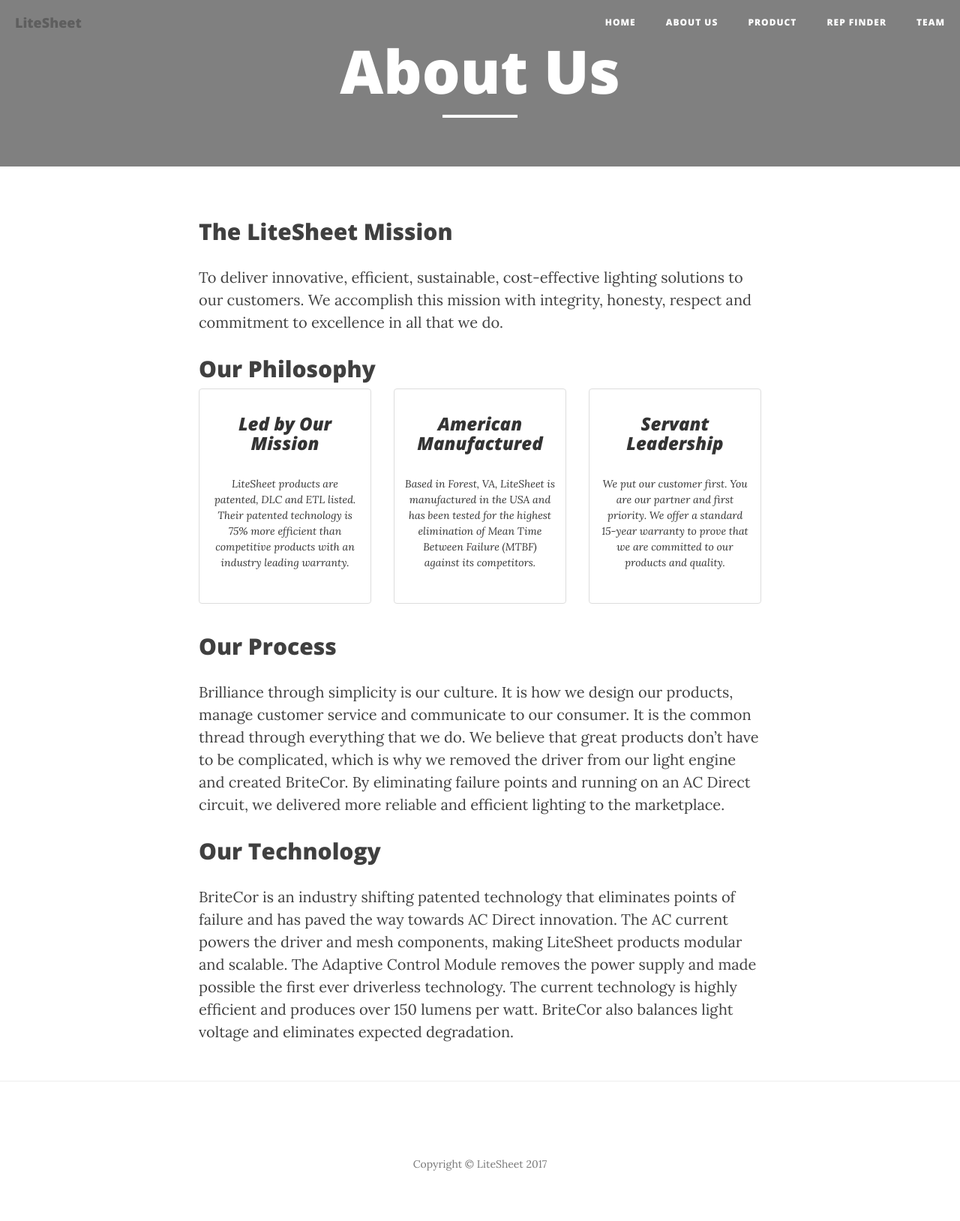
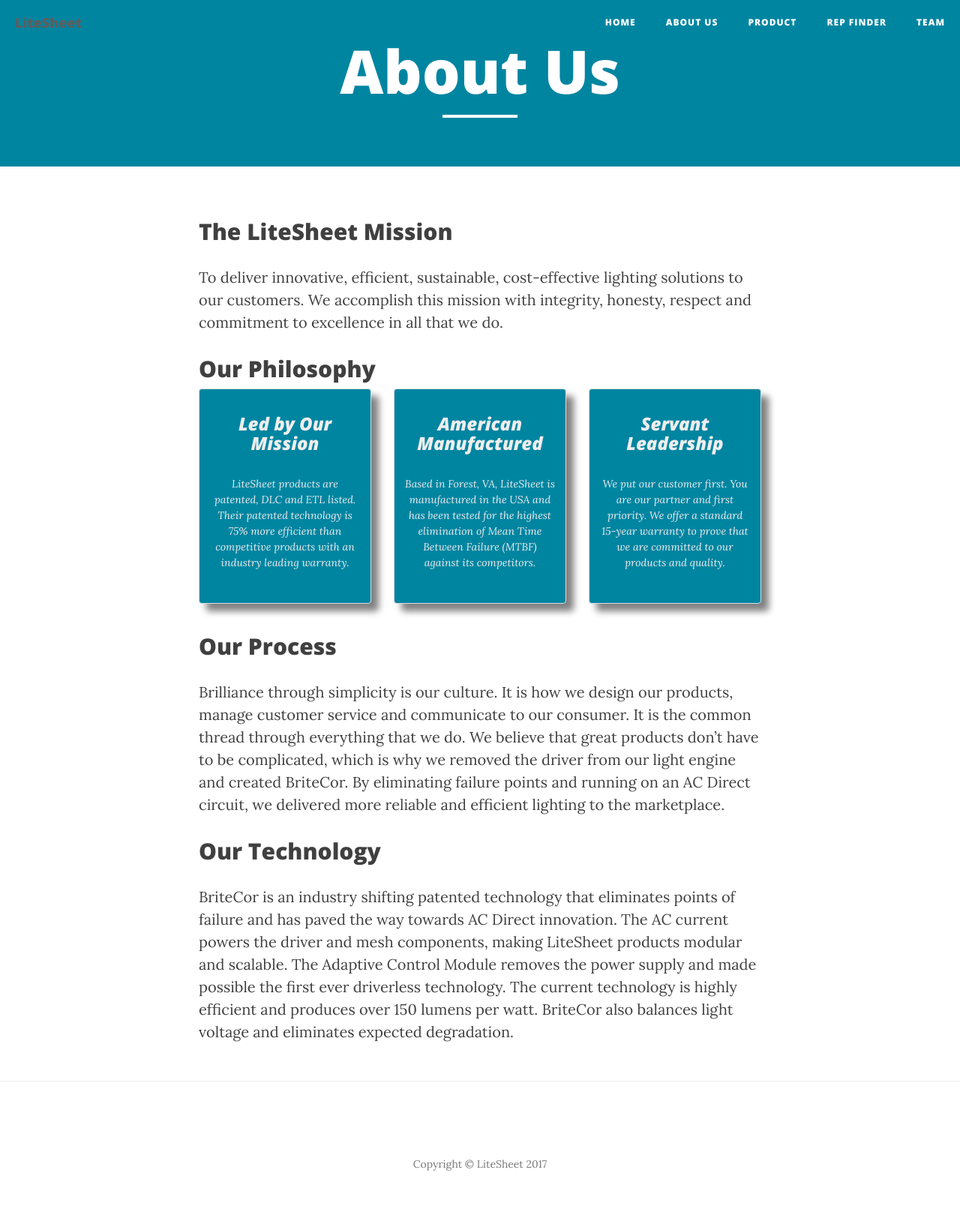
Before and after one commit to litesheet-site/litesheet-site.github.io, a Jekyll site: the page built from pages/about.md, in a window 1280 px wide. Shown: the whole page at 75% size. Built offline with Jekyll 4.4.1, drawn with Linux system fonts in a browser that asks for light colours; nearby versions of some CDN libraries.

Commit message:
header color and about us box styling

```diff
--- a/_layouts/about.html
+++ b/_layouts/about.html
@@ -13,7 +13,7 @@ layout: page
 
 		{% for philosophy-item in page.philosophy %}
 			<div class="col-sm-6 col-md-4">
-				<div class="thumbnail">
+				<div class="thumbnail about-us__philosophy-box">
 					<div class="caption">
 						<h3>{{ philosophy-item.title | escape }}</h3>
 						<p>{{ philosophy-item.content | escape }}</p>
--- /dev/null
+++ b/_sass/about-us.scss
@@ -0,0 +1,10 @@
+@import "variables";
+
+.about-us__philosophy-box {
+  background-color: $brand-primary;
+  box-shadow: 10px 10px 10px $gray;
+
+  .caption {
+    color: $gray-light;
+  }
+}
--- a/_sass/all-styles.scss
+++ b/_sass/all-styles.scss
@@ -1,3 +1,4 @@
+@import "about-us";
 @import "clean-blog";
 @import "products-page";
 @import "rep-finder";
--- a/_sass/clean-blog.scss
+++ b/_sass/clean-blog.scss
@@ -158,7 +158,7 @@ hr.small {
 
 .intro-header {
 	background: no-repeat center center;
-	background-color: $gray;
+	background-color: $brand-primary;
 	background-attachment: scroll;
 	@include background-cover;
 	// NOTE: Background images are set within the HTML using inline CSS!
```
